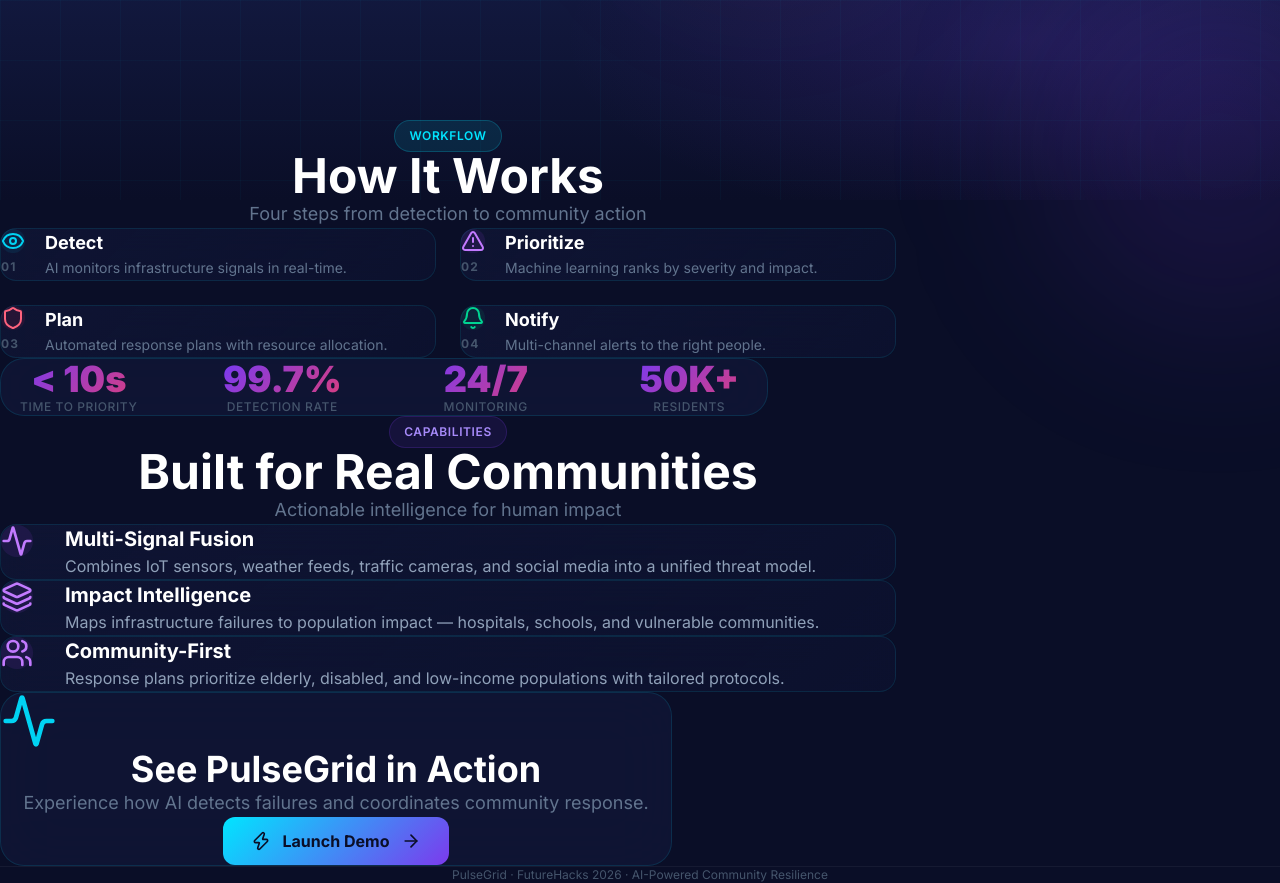
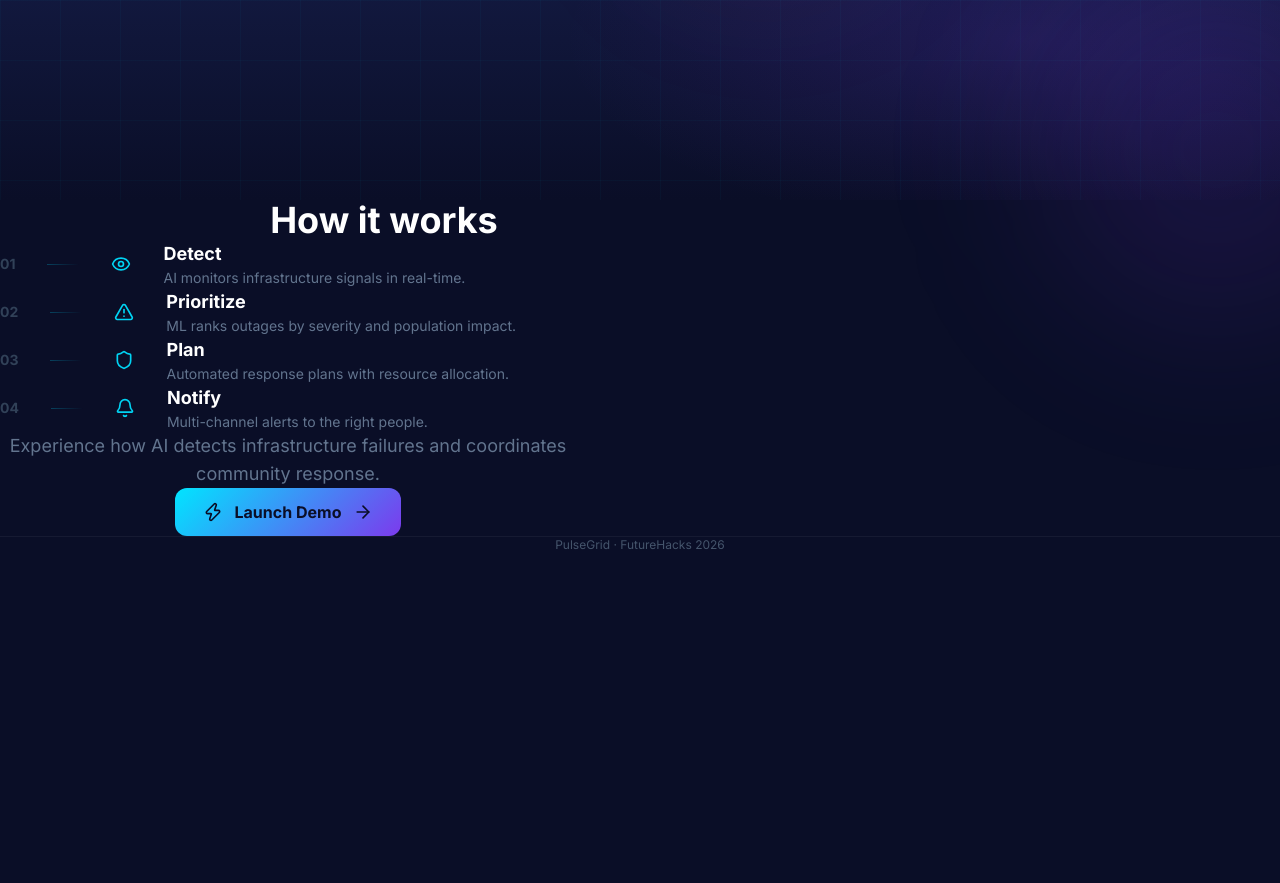
Before and after one commit to Rohan5commit/pulsegrid, a Next.js app: page / in a window 1280 px wide. Shown: the part 600-1483 px from the top of the page. After the commit the page ends 1153 px from the top, so only its background shows below. Built offline with nearby package versions, Linux system fonts and the light colour scheme.

Commit message:
fix: dramatically simplify homepage - remove stats/features sections, minimal workflow list, max whitespace

```diff
--- a/src/app/page.tsx
+++ b/src/app/page.tsx
@@ -2,80 +2,28 @@
 
 import Link from "next/link";
 import {
-  Activity,
+  Zap,
+  ArrowRight,
+  Layers,
+  Eye,
   AlertTriangle,
   Shield,
-  Users,
-  Zap,
-  ArrowRight,
   Bell,
-  Eye,
-  Layers,
 } from "lucide-react";
-
-const STEPS = [
-  {
-    icon: Eye,
-    title: "Detect",
-    desc: "AI monitors infrastructure signals in real-time.",
-    color: "cyan" as const,
-  },
-  {
-    icon: AlertTriangle,
-    title: "Prioritize",
-    desc: "Machine learning ranks by severity and impact.",
-    color: "purple" as const,
-  },
-  {
-    icon: Shield,
-    title: "Plan",
-    desc: "Automated response plans with resource allocation.",
-    color: "rose" as const,
-  },
-  {
-    icon: Bell,
-    title: "Notify",
-    desc: "Multi-channel alerts to the right people.",
-    color: "green" as const,
-  },
-];
-
-const FEATURES = [
-  {
-    icon: Activity,
-    title: "Multi-Signal Fusion",
-    desc: "Combines IoT sensors, weather feeds, traffic cameras, and social media into a unified threat model.",
-  },
-  {
-    icon: Layers,
-    title: "Impact Intelligence",
-    desc: "Maps infrastructure failures to population impact — hospitals, schools, and vulnerable communities.",
-  },
-  {
-    icon: Users,
-    title: "Community-First",
-    desc: "Response plans prioritize elderly, disabled, and low-income populations with tailored protocols.",
-  },
-];
 
 export default function HomePage() {
   return (
     <div className="min-h-screen">
 
       {/* ===== HERO ===== */}
-      <section className="relative flex min-h-[90vh] items-center px-6">
-        <div className="mx-auto max-w-3xl text-center">
-          <div className="mb-12 inline-flex items-center gap-2 rounded-full border border-cyan-500/20 bg-cyan-500/10 px-5 py-2 text-xs font-semibold uppercase tracking-widest text-cyan-400">
-            <Zap className="h-3.5 w-3.5" />
-            FutureHacks 2026
-          </div>
-
-          <h1 className="mb-10 text-7xl font-black tracking-tight sm:text-8xl lg:text-9xl">
+      <section className="relative flex min-h-screen items-center px-6">
+        <div className="mx-auto max-w-2xl text-center">
+          <h1 className="mb-8 text-7xl font-black tracking-tight sm:text-8xl lg:text-9xl">
             <span className="gradient-text">PulseGrid</span>
           </h1>
 
-          <p className="mb-16 max-w-xl mx-auto text-xl leading-relaxed text-slate-400 sm:text-2xl">
-            Future-city outage prediction & community response planning
+          <p className="mb-14 text-lg leading-relaxed text-slate-500">
+            AI-powered outage prediction for future cities.
           </p>
 
           <div className="flex flex-col items-center gap-5 sm:flex-row sm:justify-center">
@@ -86,98 +34,31 @@ export default function HomePage() {
             </Link>
             <Link href="/architecture" className="btn-ghost flex items-center gap-3 text-base">
               <Layers className="h-5 w-5" />
-              View Architecture
+              Architecture
             </Link>
           </div>
         </div>
       </section>
 
       {/* ===== HOW IT WORKS ===== */}
-      <section className="px-6 py-40 sm:px-6">
-        <div className="mx-auto max-w-4xl">
-          <div className="mb-24 text-center">
-            <span className="badge-neon badge-cyan mb-6 inline-flex">Workflow</span>
-            <h2 className="mb-5 text-4xl font-bold text-white sm:text-5xl">How It Works</h2>
-            <p className="text-lg text-slate-500">Four steps from detection to community action</p>
-          </div>
+      <section className="px-6 py-48 sm:px-6">
+        <div className="mx-auto max-w-3xl text-center">
+          <h2 className="mb-20 text-3xl font-bold text-white sm:text-4xl">How it works</h2>
 
-          <div className="grid gap-6 sm:grid-cols-2">
-            {STEPS.map((step, i) => {
-              const Icon = step.icon;
-              const bgMap: Record<string, string> = {
-                cyan: "bg-cyan-500/10",
-                purple: "bg-purple-500/10",
-                rose: "bg-rose-500/10",
-                green: "bg-emerald-500/10",
-              };
-              const textMap: Record<string, string> = {
-                cyan: "text-cyan-400",
-                purple: "text-purple-400",
-                rose: "text-rose-400",
-                green: "text-emerald-400",
-              };
-              return (
-                <div key={step.title} className="glass-card group p-8">
-                  <div className="flex items-start gap-5">
-                    <div className="shrink-0">
-                      <div className={`mb-3 inline-flex rounded-2xl ${bgMap[step.color]} p-3`}>
-                        <Icon className={`h-6 w-6 ${textMap[step.color]}`} />
-                      </div>
-                      <div className="text-xs font-bold tracking-widest text-slate-600">
-                        {String(i + 1).padStart(2, "0")}
-                      </div>
-                    </div>
-                    <div className="pt-0.5">
-                      <h3 className="mb-2 text-lg font-bold text-white">{step.title}</h3>
-                      <p className="text-sm leading-relaxed text-slate-500">{step.desc}</p>
-                    </div>
-                  </div>
-                </div>
-              );
-            })}
-          </div>
-        </div>
-      </section>
-
-      {/* ===== STATS ===== */}
-      <section className="px-6 py-24 sm:px-6">
-        <div className="mx-auto max-w-3xl">
-          <div className="glass-strong rounded-3xl p-12 text-center">
-            <div className="grid grid-cols-2 gap-12 lg:grid-cols-4">
+          <div className="space-y-16">
             {[
-                { value: "< 10s", label: "Time to Priority" },
-                { value: "99.7%", label: "Detection Rate" },
-                { value: "24/7", label: "Monitoring" },
-                { value: "50K+", label: "Residents" },
-              ].map(({ value, label }) => (
-                <div key={label}>
-                  <div className="mb-2 text-4xl font-black gradient-text">{value}</div>
-                  <div className="text-xs font-medium uppercase tracking-wider text-slate-600">{label}</div>
-                </div>
-              ))}
-            </div>
-          </div>
-        </div>
-      </section>
-
-      {/* ===== FEATURES ===== */}
-      <section className="px-6 py-40 sm:px-6">
-        <div className="mx-auto max-w-4xl">
-          <div className="mb-24 text-center">
-            <span className="badge-neon badge-purple mb-6 inline-flex">Capabilities</span>
-            <h2 className="mb-5 text-4xl font-bold text-white sm:text-5xl">Built for Real Communities</h2>
-            <p className="text-lg text-slate-500">Actionable intelligence for human impact</p>
-          </div>
-
-          <div className="space-y-8">
-            {FEATURES.map(({ icon: Icon, title, desc }) => (
-              <div key={title} className="glass-card flex items-start gap-8 p-10">
-                <div className="shrink-0 rounded-2xl bg-purple-500/10 p-4">
-                  <Icon className="h-8 w-8 text-purple-400" />
-                </div>
+              { icon: Eye, step: "01", title: "Detect", desc: "AI monitors infrastructure signals in real-time." },
+              { icon: AlertTriangle, step: "02", title: "Prioritize", desc: "ML ranks outages by severity and population impact." },
+              { icon: Shield, step: "03", title: "Plan", desc: "Automated response plans with resource allocation." },
+              { icon: Bell, step: "04", title: "Notify", desc: "Multi-channel alerts to the right people." },
+            ].map(({ icon: Icon, step, title, desc }) => (
+              <div key={step} className="flex items-center gap-8 text-left">
+                <div className="shrink-0 text-sm font-bold text-slate-700">{step}</div>
+                <div className="h-px w-8 bg-gradient-to-r from-cyan-500/30 to-transparent" />
+                <Icon className="h-5 w-5 shrink-0 text-cyan-400" />
                 <div>
-                  <h3 className="mb-3 text-xl font-bold text-white">{title}</h3>
-                  <p className="text-base leading-relaxed text-slate-400">{desc}</p>
+                  <h3 className="text-lg font-bold text-white">{title}</h3>
+                  <p className="text-sm text-slate-500">{desc}</p>
                 </div>
               </div>
             ))}
@@ -187,12 +68,9 @@ export default function HomePage() {
 
       {/* ===== CTA ===== */}
       <section className="px-6 pb-32 pt-16 sm:px-6">
-        <div className="mx-auto max-w-2xl text-center">
-          <div className="glass-strong rounded-3xl p-16">
-            <Activity className="mx-auto mb-8 h-14 w-14 text-cyan-400" />
-            <h2 className="mb-5 text-3xl font-bold text-white sm:text-4xl">See PulseGrid in Action</h2>
+        <div className="mx-auto max-w-xl text-center">
           <p className="mb-10 text-lg text-slate-500">
-              Experience how AI detects failures and coordinates community response.
+            Experience how AI detects infrastructure failures and coordinates community response.
           </p>
           <Link href="/demo" className="btn-neon inline-flex items-center gap-3 text-base">
             <Zap className="h-5 w-5" />
@@ -200,13 +78,12 @@ export default function HomePage() {
             <ArrowRight className="h-5 w-5" />
           </Link>
         </div>
-        </div>
       </section>
 
       {/* Footer */}
       <footer className="border-t border-white/5 px-6 py-10 text-center">
         <p className="text-xs text-slate-600">
-          PulseGrid &middot; FutureHacks 2026 &middot; AI-Powered Community Resilience
+          PulseGrid &middot; FutureHacks 2026
         </p>
       </footer>
     </div>
```
Lines whose indentation alone changed are shown as unchanged.
